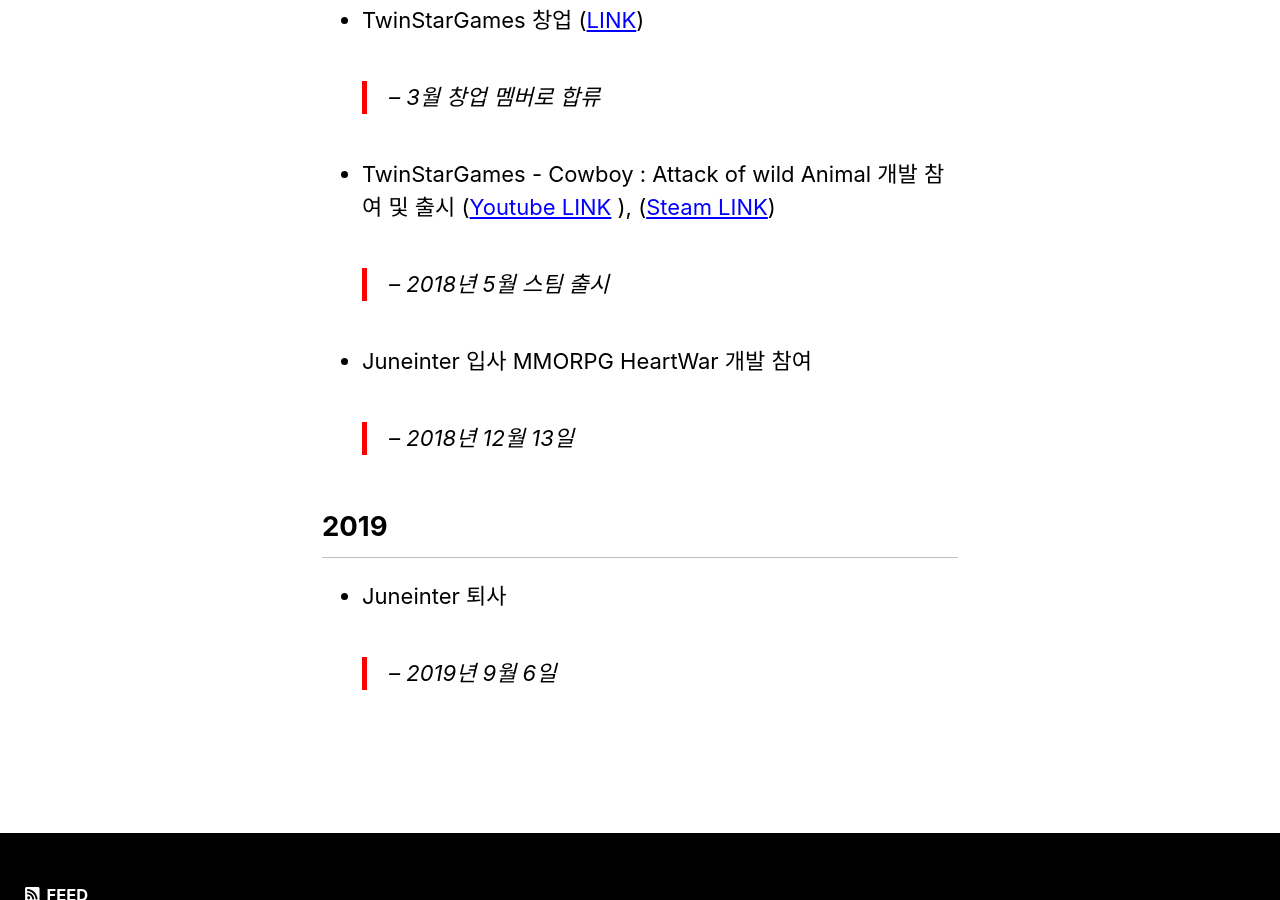
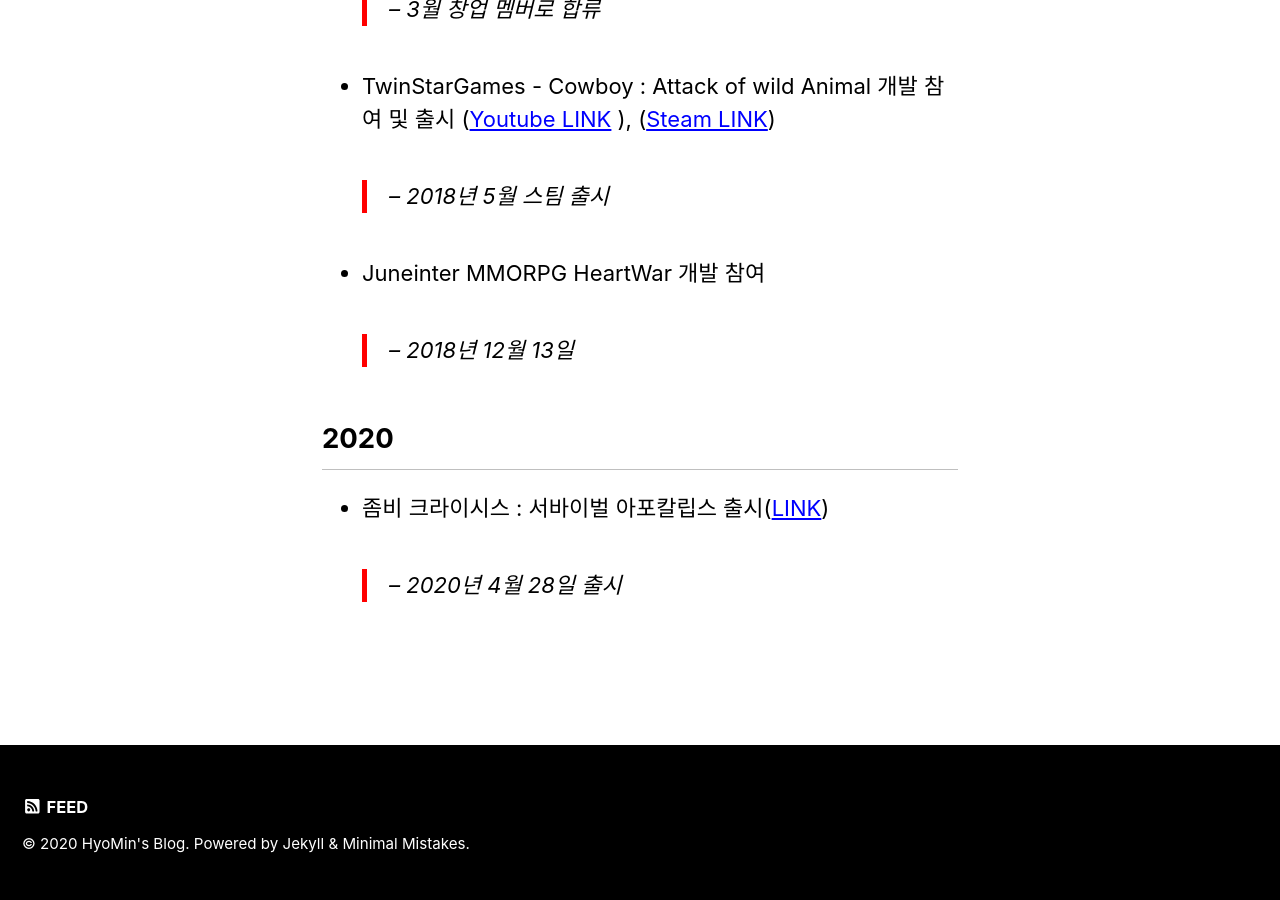
Before and after one commit to AhnHyoMin/ahnhyomin.github.io, a Jekyll site: the page built from _pages/about.md, in a window 1280 px wide and 900 px high, scrolled down 3554 px. Built offline with Jekyll 4.4.1, drawn with Linux system fonts in a browser that asks for light colours; cached includes are drawn as plain includes; nearby versions of some CDN libraries; some of the changed text lies outside the part shown.

Commit message:
프로필 페이지 수정
프로필 페이지 수정

```diff
--- a/_pages/about.md
+++ b/_pages/about.md
@@ -26,7 +26,6 @@ order : 1
 
 * 이름 : 안효민(AhnHyoMin)
 * 포지션 : 클라이언트 프로그래머
-* 경력 : 약 1년 9개월
 * Email :
   - Gmail : hulralra@gmail.com
   - Naver : sow114@naver.com
@@ -98,10 +96,10 @@ order : 1
  ([Steam LINK](https://store.steampowered.com/app/844970/Cowboy__Attack_of_Wild_Animal/))
     > -- 2018년 5월 스팀 출시
 
-* Juneinter 입사 MMORPG HeartWar 개발 참여
+* Juneinter  MMORPG HeartWar 개발 참여
     > -- 2018년 12월 13일
 
-## 2019
+## 2020
 
-* Juneinter 퇴사
-    > -- 2019년 9월 6일
+* 좀비 크라이시스 : 서바이벌 아포칼립스 출시([LINK](https://play.google.com/store/apps/details?id=com.RaGames.ZombieCrisis))
+  > -- 2020년 4월 28일 출시
```
Also changed, not shown: other parts of _pages/about.md (+0 -1 lines).
